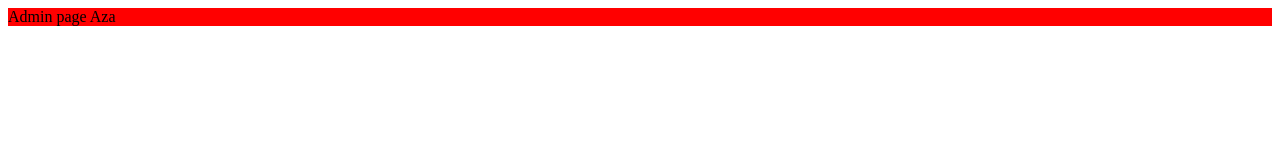
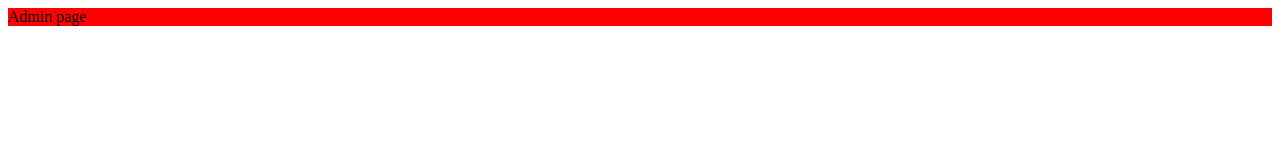
Before and after one commit to Ra1ymkulov/cargox, a Next.js app: page /AdminSection/Admin in a window 1280 px wide. Shown: the top 160 px of the page. Built offline with nearby package versions, Linux system fonts and the light colour scheme.

Commit message:
aza/admin

```diff
--- a/src/pages/AdminSection/Admin.tsx
+++ b/src/pages/AdminSection/Admin.tsx
@@ -5,7 +5,7 @@ import scss from "./Admin.module.scss";
 interface IAdminProps {}
 
 const Admin = ({}) => {
-  return <div className={scss.admin}>Admin page Aza</div>;
+  return <div className={scss.admin}>Admin page</div>;
 };
 
 export default Admin;
```
